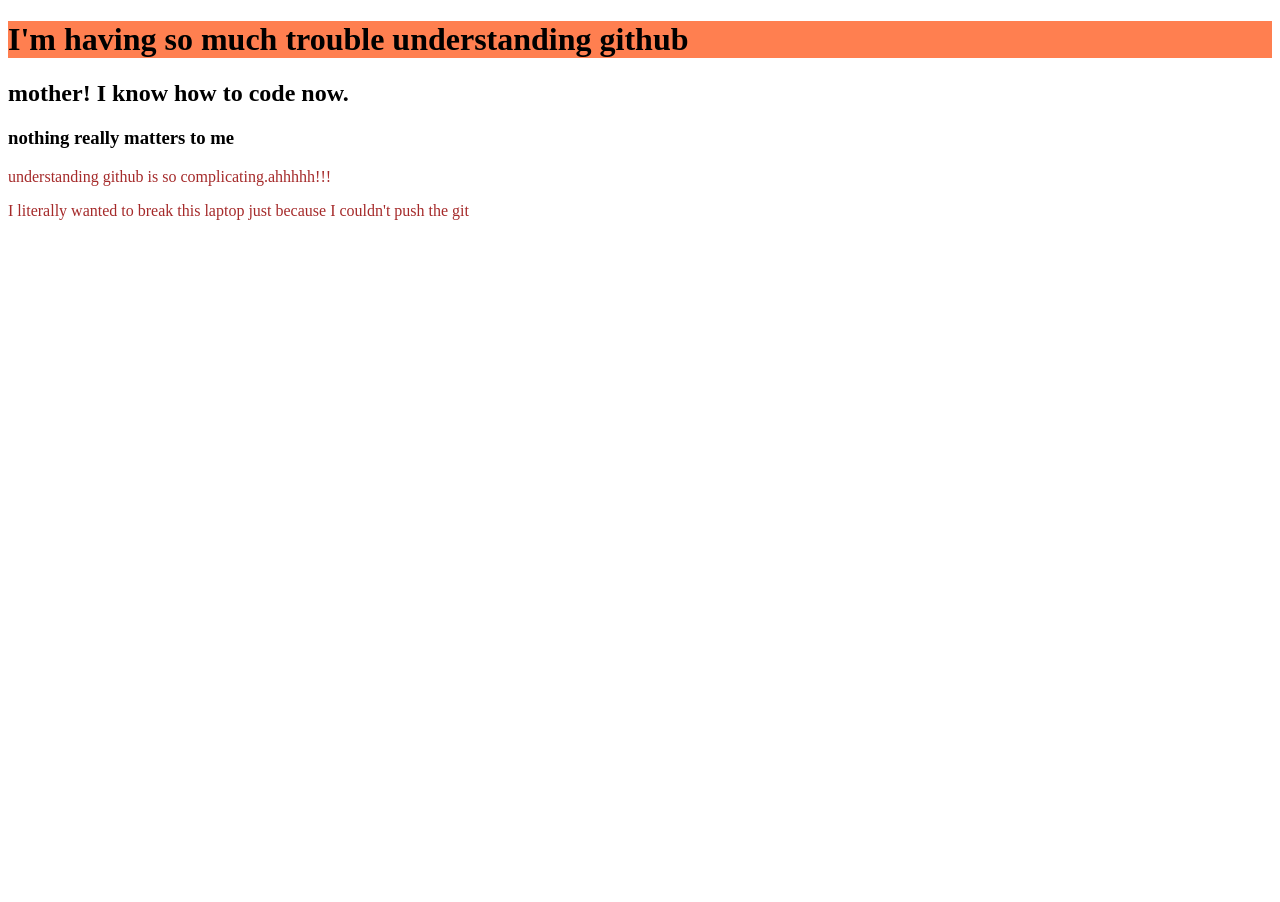
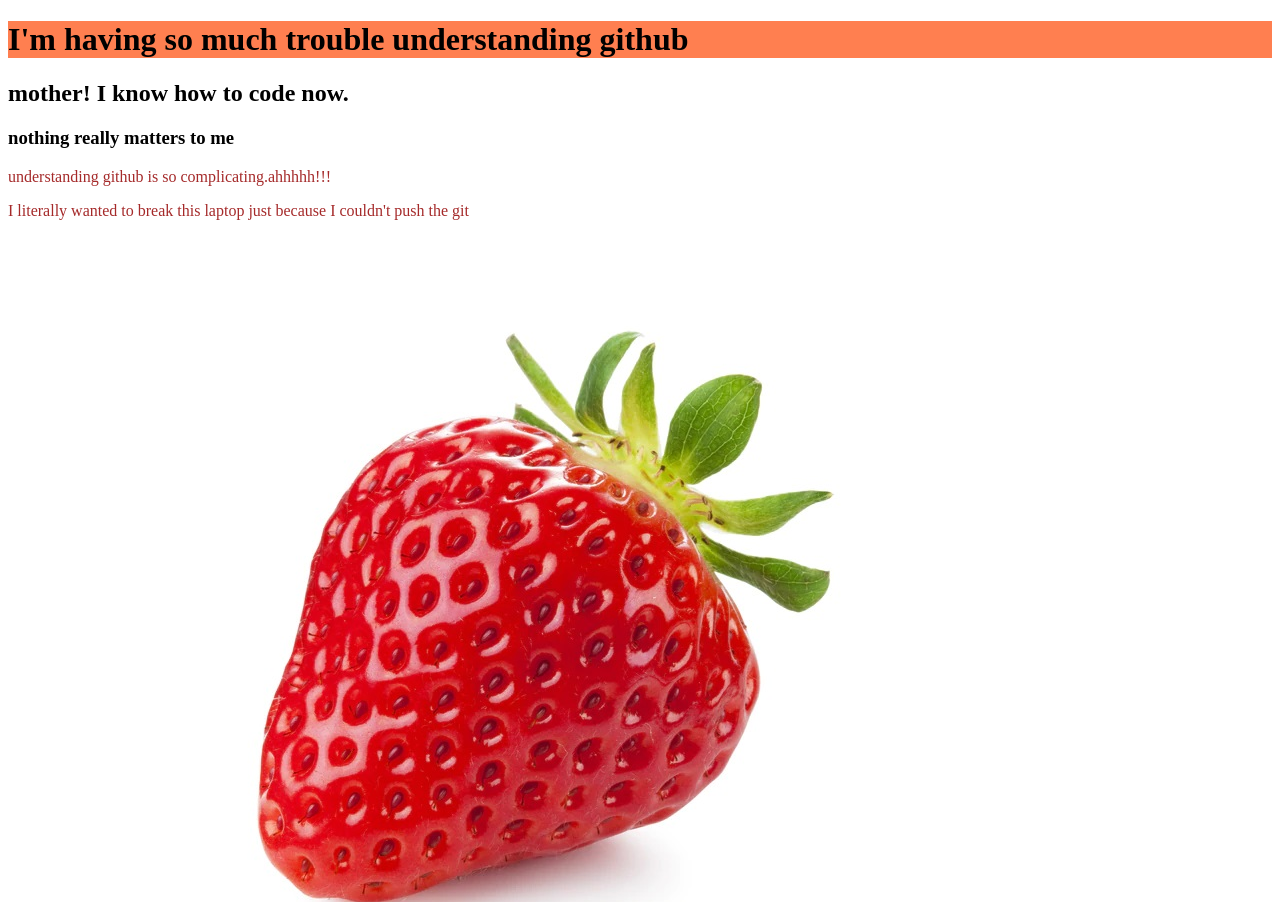
Before and after one commit to NusratNity/my-second-repo, a plain HTML site: page index.html in a window 1280 px wide. Shown: the top 902 px of the page. Before the commit the page ends 800 px from the top, so only its background shows below. Drawn offline with Linux system fonts and the light colour scheme.

Commit message:
image added

```diff
--- a/index.html
+++ b/index.html
@@ -6,6 +6,7 @@
     <meta name="viewport" content="width=device-width, initial-scale=1.0">
     <title>My second github repo</title>
     <link rel="stylesheet" href="style.css">
+    <link rel="shortcut icon" href="xfghhtrthr.jpg" type="image/x-icon">
 </head>
 <body>
     <h1> I'm having so much trouble understanding github</h1>
@@ -13,5 +14,6 @@
     <h3>nothing really matters to me</h3>
     <p>understanding github is so complicating.ahhhhh!!!</p>
     <p>I literally wanted to break this laptop just because I couldn't push the git</p>
+    <img src="xfghhtrthr.jpg"></img>
 </body>
 </html>
```
Also changed, not shown: xfghhtrthr.jpg (added).
